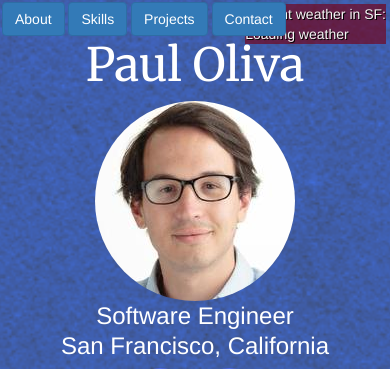
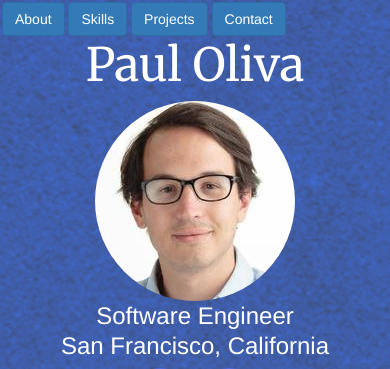
Before and after one commit to paulmoliva/pauloliva.com, a PHP site: page /index.html in a window 390 px wide. Shown: the top 369 px of the page. Run offline with PHP 8.4, Linux system fonts and the light colour scheme.

Commit message:
added weather

```diff
--- a/assets/style.css
+++ b/assets/style.css
@@ -5,9 +5,12 @@ body, h1, h2, h3, li {
 
 .weather-div {
   position: fixed;
-  top: 4px;
-  right: 4px;
+  top: 44px;
+  right: 0px;
   background-color: rgba(117,0,22,0.66);
+  padding: 5px;
+  border-top-left-radius: 5%;
+  border-bottom-left-radius: 5%;
 }
 
 .temp, .description, .city{
@@ -371,6 +374,10 @@ p {
 }
 
 @media only screen and (max-width: 768px) {
+    .weather-div{
+      display: none;
+    }
+
     .cool-button{
       display: none !important;
     }
```
